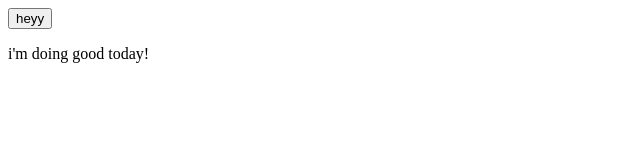
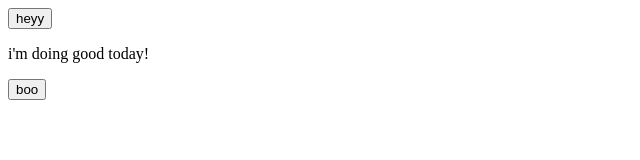
Before and after one commit to sreyakumar/spring-projects, a plain HTML site: page index.html in a window 1280 px wide. Shown: the full height of the page, 0-640 px from the left. Drawn offline with Linux system fonts and the light colour scheme.

Commit message:
added new button

```diff
--- a/index.html
+++ b/index.html
@@ -1,2 +1,3 @@
 <button>heyy</button>
 <p>i'm doing good today!</p>
+<button>boo</button>
```
